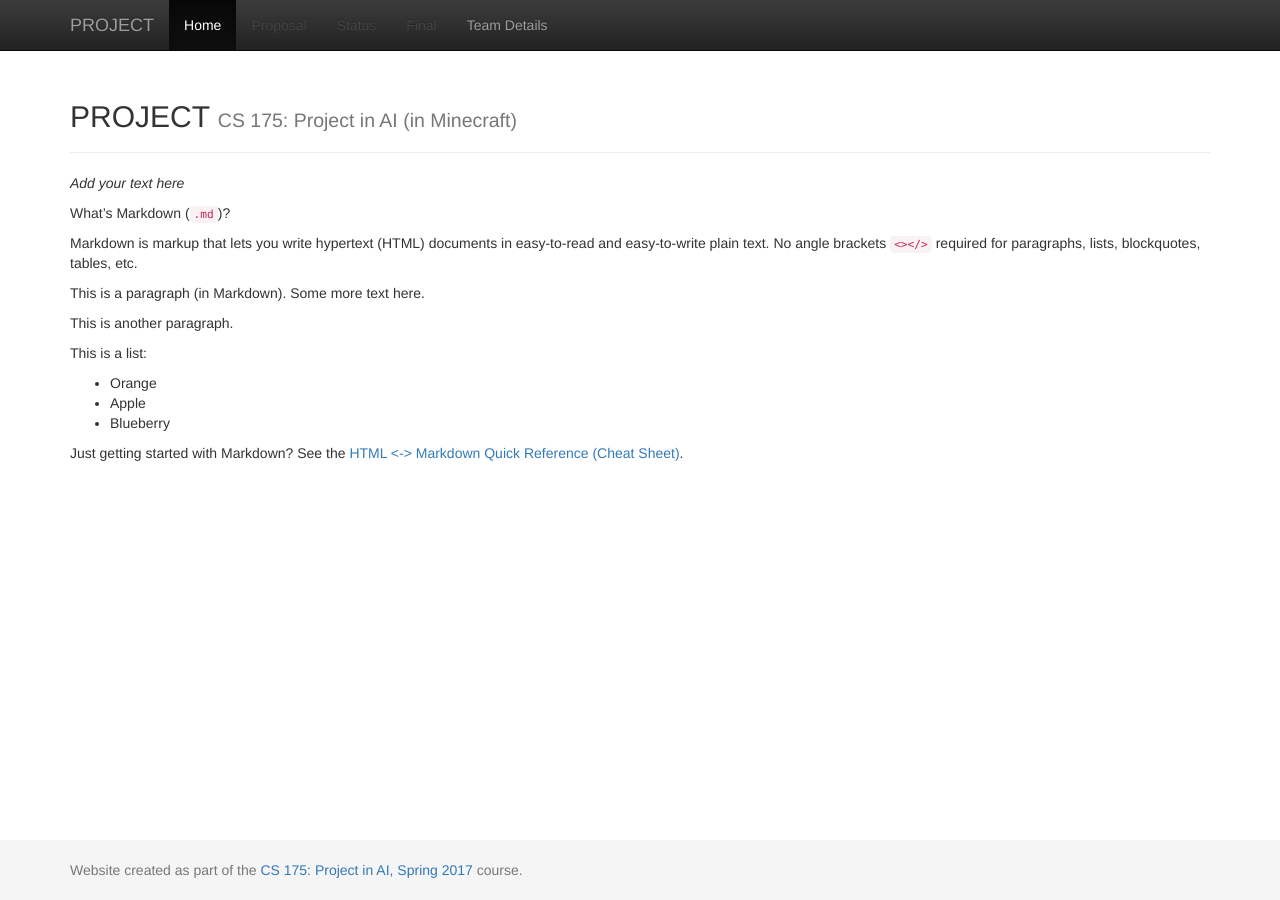
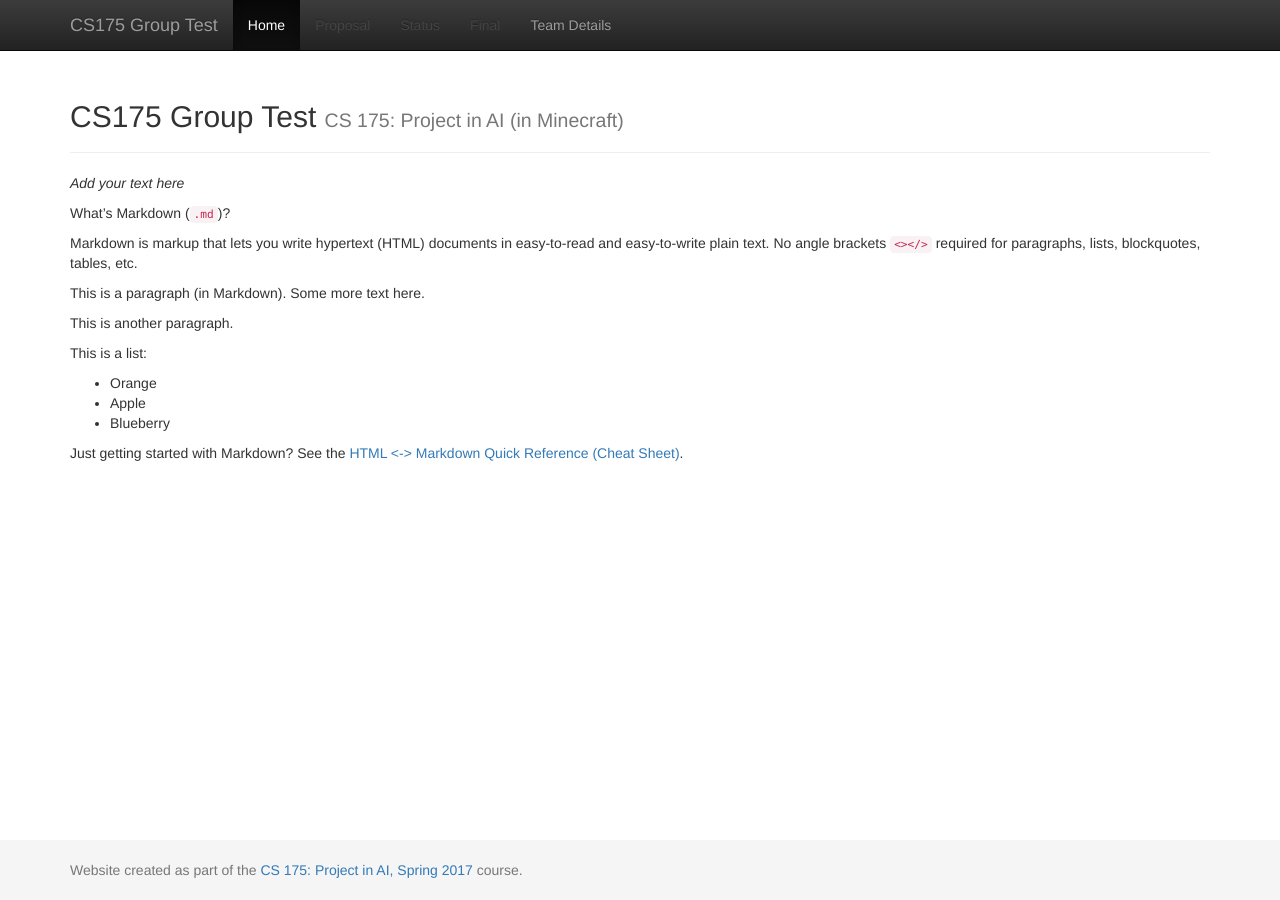
Before and after one commit to geoprism/CS175-test, a Jekyll site: the page built from docs/index.md, in a window 1280 px wide. Built offline with Jekyll 4.4.1, drawn with Linux system fonts in a browser that asks for light colours.

Commit message:
Update _config.yml

```diff
--- a/docs/_config.yml
+++ b/docs/_config.yml
@@ -1,7 +1,7 @@
 ###########
 # site.title
 
-title:    'PROJECT'
+title:    'CS175 Group Test'
 subtitle: 'CS 175: Project in AI (in Minecraft)'
 
 
```
